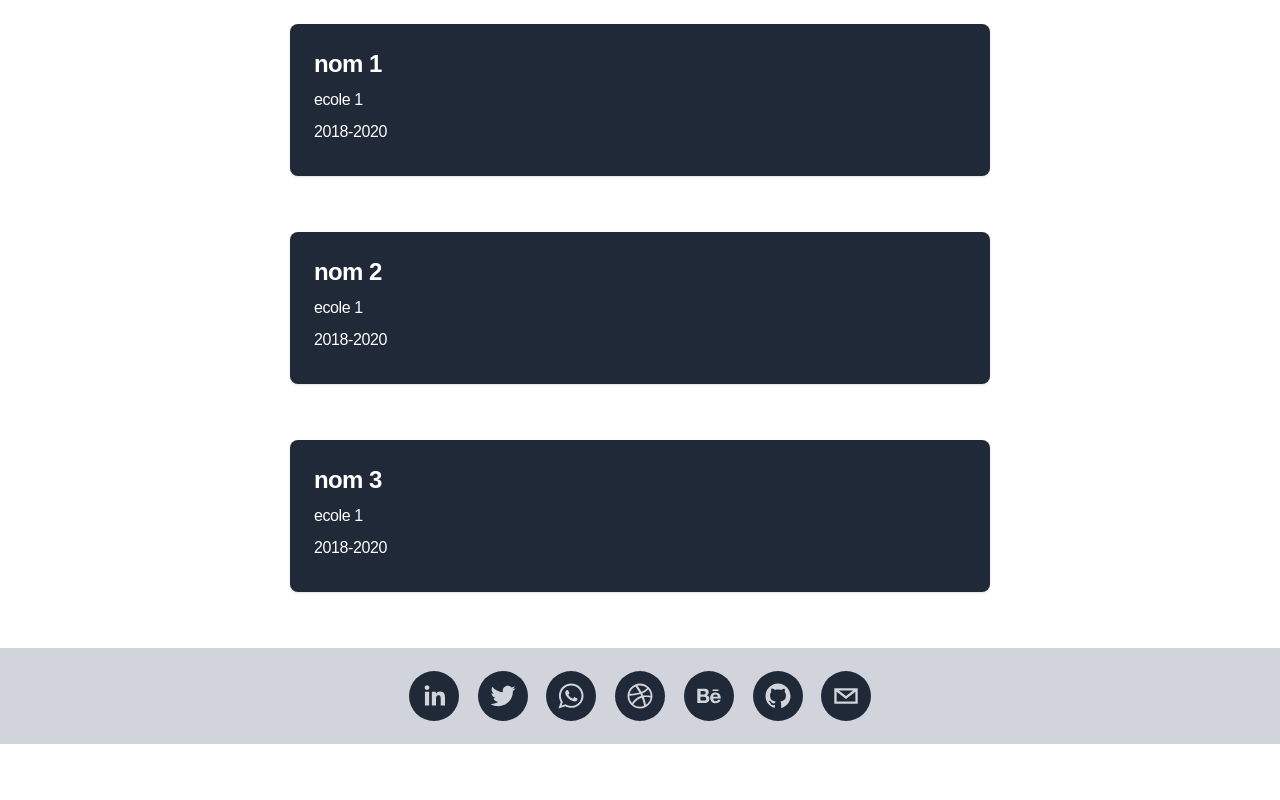
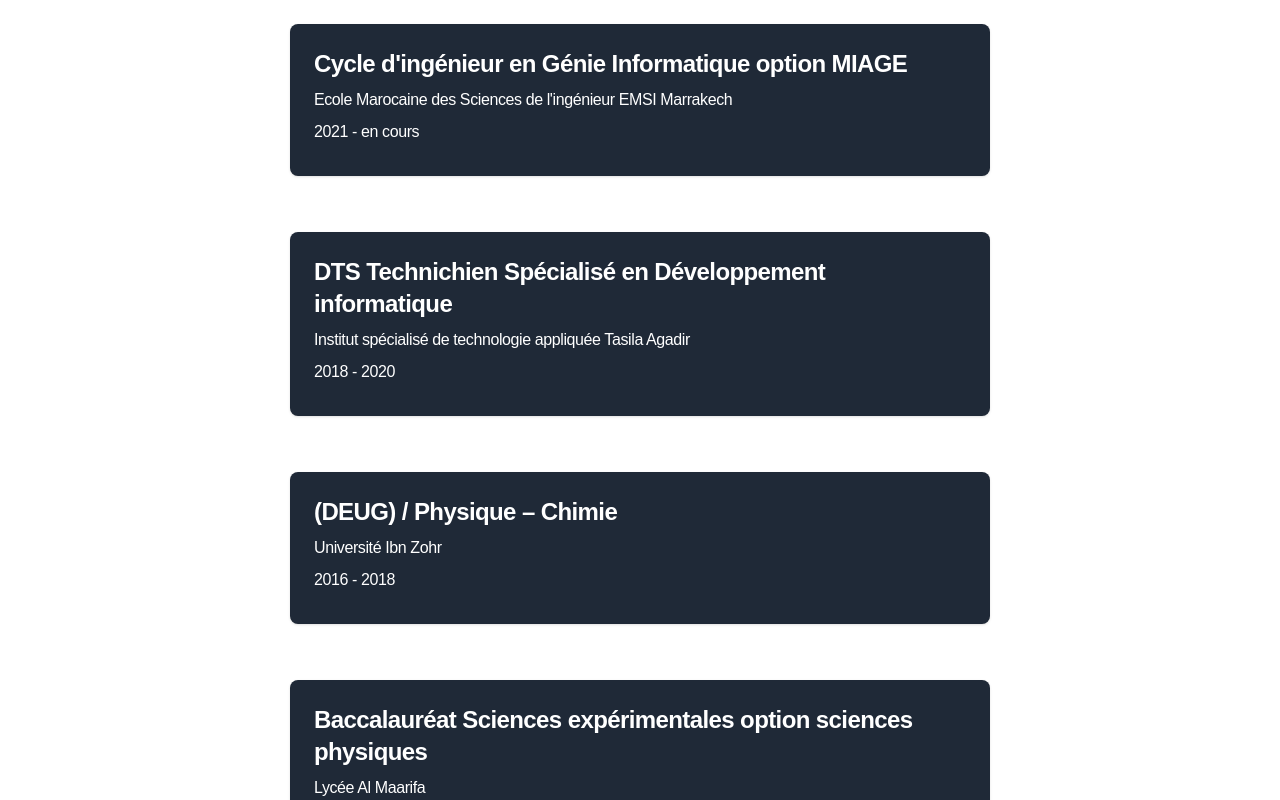
Before and after one commit to HichamBenaalioua/protfolioReact, a React (Create React App) app: page /formations in a window 1280 px wide. Shown: the part 600-1400 px from the top of the page. Before the commit the page ends 1344 px from the top, so only its background shows below. Built offline with nearby package versions, Linux system fonts and the light colour scheme.

Commit message:
added formations

```diff
--- a/src/components/routes/Formations.js
+++ b/src/components/routes/Formations.js
@@ -2,19 +2,24 @@ import React from "react";
 
 const formations = [
   {
-    nom: "nom 1",
-    ecole: "ecole 1",
-    period: "2018-2020",
+    nom: "Cycle d'ingénieur en Génie Informatique option MIAGE",
+    ecole: "Ecole Marocaine des Sciences de l'ingénieur EMSI Marrakech",
+    period: "2021 - en cours",
   },
   {
-    nom: "nom 2",
-    ecole: "ecole 1",
-    period: "2018-2020",
+    nom: "DTS Technichien Spécialisé en Développement informatique",
+    ecole: "Institut spécialisé de technologie appliquée Tasila Agadir",
+    period: "2018 - 2020",
   },
   {
-    nom: "nom 3",
-    ecole: "ecole 1",
-    period: "2018-2020",
+    nom: "(DEUG) / Physique – Chimie",
+    ecole: "Université Ibn Zohr",
+    period: "2016 - 2018",
+  },
+  {
+    nom: "Baccalauréat Sciences expérimentales option sciences physiques",
+    ecole: "Lycée Al Maarifa",
+    period: "2014 - 2015",
   },
 ];
 
```
